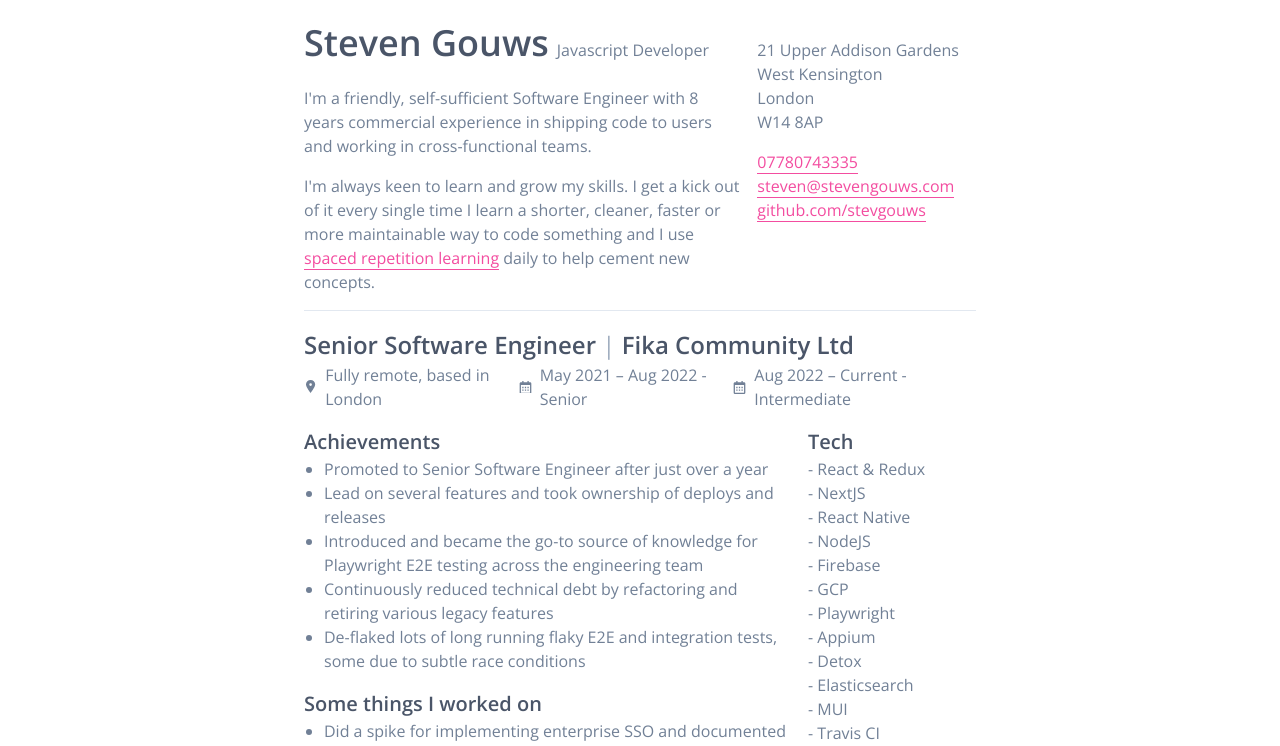
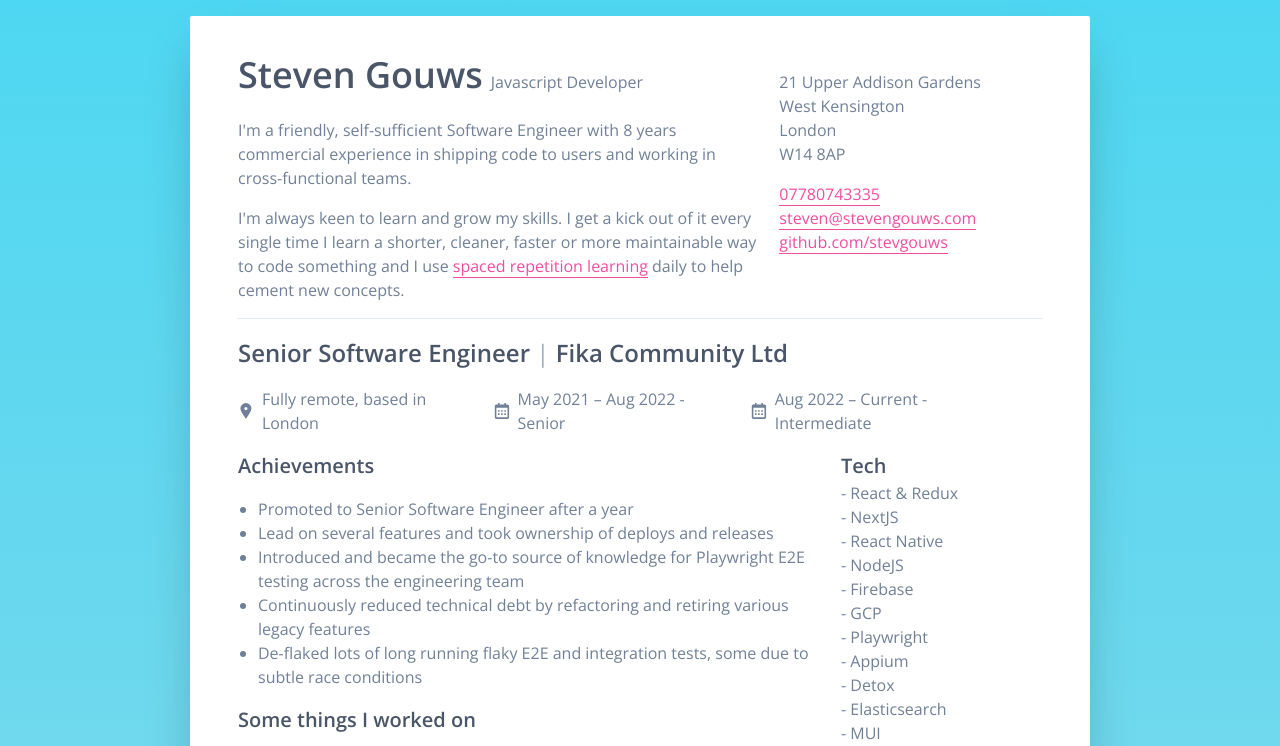
Before and after one commit to stevgouws/stevengouws.com, a Next.js app: page /CV in a window 1280 px wide. Shown: the top 746 px of the page. Built offline with nearby package versions, Linux system fonts and the light colour scheme.

Commit message:
Tweak styling

```diff
--- a/components/CV/Job.js
+++ b/components/CV/Job.js
@@ -44,7 +44,7 @@ export default function Job({
   function Heading() {
     return (
       <div className="mb-4">
-        <h3 className="lg:mb-0 print:mb-0">
+        <h3>
           {position}
           <span className="text-gray-500 font-normal">
             <span className="hidden lg:inline"> |</span>
@@ -67,7 +67,7 @@ export default function Job({
     if (!achievements.length > 0) return null;
     return (
       <div className="mb-4">
-        <h4 className="mb-0">Achievements</h4>
+        <h4>Achievements</h4>
         <List items={achievements} />
       </div>
     );
@@ -77,7 +77,7 @@ export default function Job({
     if (!exampleTasks.length > 0) return null;
     return (
       <div>
-        <h4 className="mb-0">Some things I worked on</h4>
+        <h4>Some things I worked on</h4>
         <List items={exampleTasks} />
       </div>
     );
--- a/components/common/Layout.js
+++ b/components/common/Layout.js
@@ -12,8 +12,17 @@ export default function Layout({ children }) {
         <meta charSet="utf-8" />
         <title>Steven Gouws - Javascript Developer</title>
       </Head>
-      <main className="container mx-auto my-4 lg:max-w-screen-A4 print:max-w-screen-A4 mx-w-xl px-6">
+      <main className="container mx-auto my-4 lg:max-w-screen-A4 print:max-w-screen-A4 mx-w-xl px-6 bg-white shadow-xl shadow-2xl py-8 px-12 rounded-sm">
         {children}
+        <style jsx global>{`
+          html {
+            background: linear-gradient(
+              0deg,
+              hsl(0deg 0% 86.4%) 0%,
+              hsl(189.88deg 86.31% 62.75%) 100%
+            );
+          }
+        `}</style>
       </main>
     </>
   );
--- a/pages/CV.js
+++ b/pages/CV.js
@@ -29,7 +29,7 @@ export default function CV() {
         ]}
         location="Fully remote, based in London"
         achievements={[
-          "Promoted to Senior Software Engineer after just over a year",
+          "Promoted to Senior Software Engineer after a year",
           "Lead on several features and took ownership of deploys and releases",
           "Introduced and became the go-to source of knowledge for Playwright E2E testing across the engineering team",
           "Continuously reduced technical debt by refactoring and retiring various legacy features",
--- a/tailwind.config.js
+++ b/tailwind.config.js
@@ -18,7 +18,7 @@ module.exports = {
       md: "768px",
       lg: "1024px",
       xl: "1280px",
-      A4: "720px",
+      A4: "900px",
       print: { raw: "print" },
     },
     colors: {
@@ -202,12 +202,9 @@ module.exports = {
       sm: "0 1px 2px 0 rgba(0, 0, 0, 0.05)",
       default:
         "0 1px 3px 0 rgba(0, 0, 0, 0.1), 0 1px 2px 0 rgba(0, 0, 0, 0.06)",
-      md:
-        "0 4px 6px -1px rgba(0, 0, 0, 0.1), 0 2px 4px -1px rgba(0, 0, 0, 0.06)",
-      lg:
-        "0 10px 15px -3px rgba(0, 0, 0, 0.1), 0 4px 6px -2px rgba(0, 0, 0, 0.05)",
-      xl:
-        "0 20px 25px -5px rgba(0, 0, 0, 0.1), 0 10px 10px -5px rgba(0, 0, 0, 0.04)",
+      md: "0 4px 6px -1px rgba(0, 0, 0, 0.1), 0 2px 4px -1px rgba(0, 0, 0, 0.06)",
+      lg: "0 10px 15px -3px rgba(0, 0, 0, 0.1), 0 4px 6px -2px rgba(0, 0, 0, 0.05)",
+      xl: "0 20px 25px -5px rgba(0, 0, 0, 0.1), 0 10px 10px -5px rgba(0, 0, 0, 0.04)",
       "2xl": "0 25px 50px -12px rgba(0, 0, 0, 0.25)",
       inner: "inset 0 2px 4px 0 rgba(0, 0, 0, 0.06)",
       outline: "0 0 0 3px rgba(66, 153, 225, 0.5)",
```
